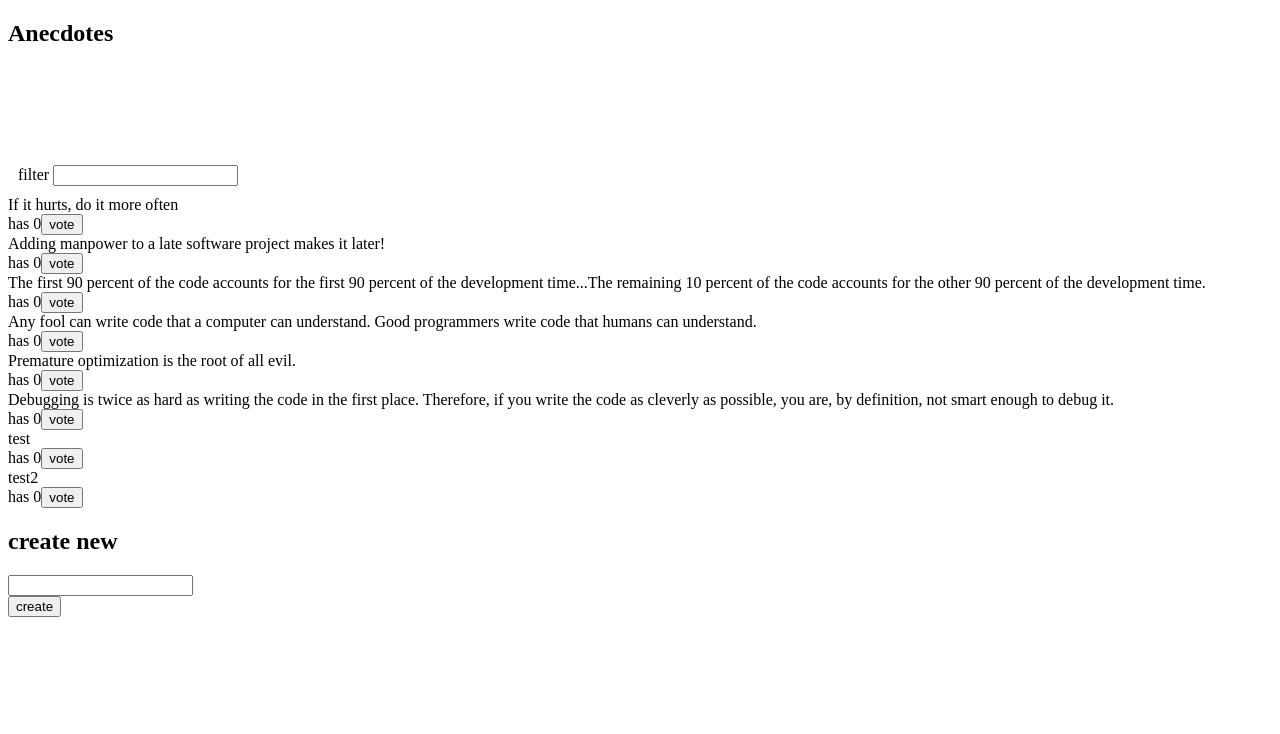
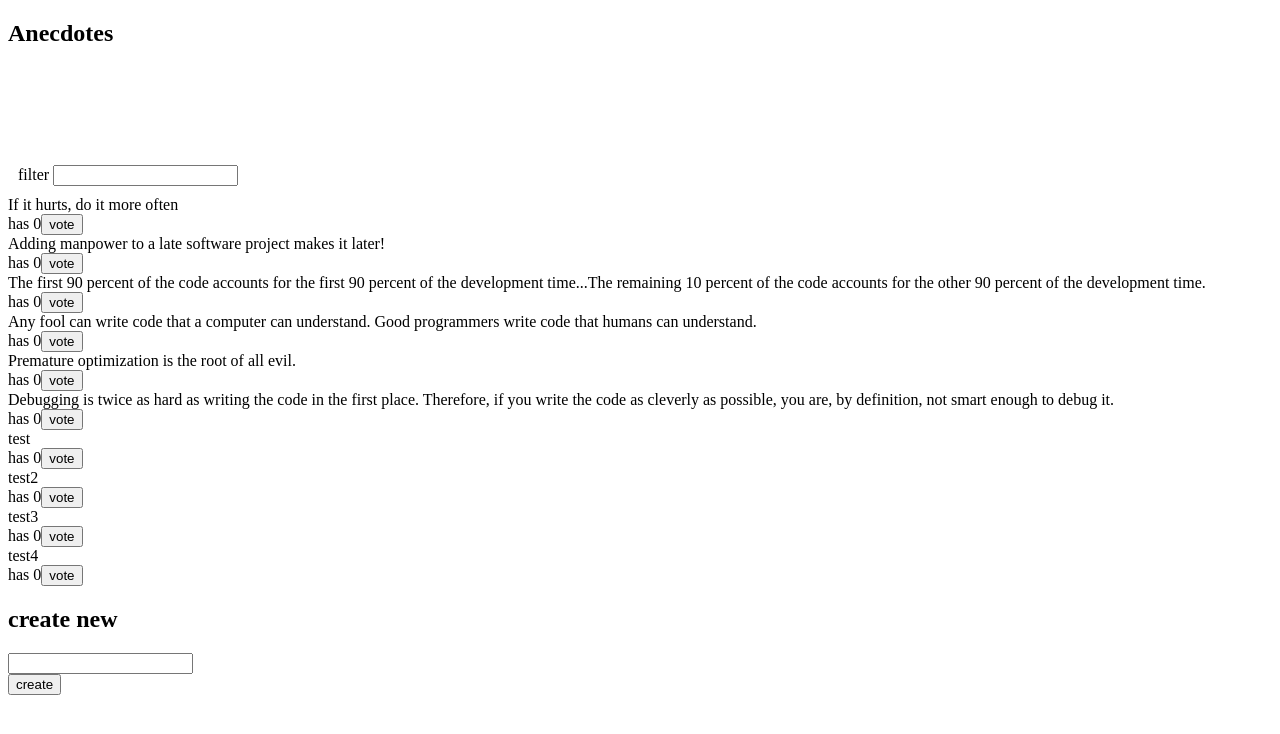
Before and after one commit to gchib00/anecdotes-redux, a React (Create React App) app: page / in a window 1280 px wide. Shown: the top 734 px of the page. Built offline with nearby package versions, Linux system fonts and the light colour scheme; data requests are answered from the project's data file.

Commit message:
completed 6.16

```diff
--- a/db.json
+++ b/db.json
@@ -39,6 +39,16 @@
       "content": "test2",
       "id": "36355",
       "votes": 0
+    },
+    {
+      "content": "test3",
+      "id": "20341",
+      "votes": 0
+    },
+    {
+      "content": "test4",
+      "id": "21080",
+      "votes": 0
     }
   ]
 }
--- a/src/components/AnecdoteForm.js
+++ b/src/components/AnecdoteForm.js
@@ -1,22 +1,14 @@
 import React from 'react'
 import { useDispatch } from 'react-redux'
 import { addAnecdote } from '../reducers/anecdoteReducer'
-import anecdoteService from '../services/anecdotes'
 
 const  AnecdoteForm = () => {
   const dispatch = useDispatch()
-  const getId = () => (100000 * Math.random()).toFixed(0)
   const createAnecdote = async (event) => {
     event.preventDefault()
     const content = event.target.content.value
     event.target.content.value = ''
-    const newObj = {
-      content: content,
-      id: getId(),
-      votes: 0
-    }
-    await anecdoteService.addAnecdote(newObj)
-    dispatch(addAnecdote(newObj))
+    dispatch(addAnecdote(content))
   }
   return (
     <div>
--- a/src/reducers/anecdoteReducer.js
+++ b/src/reducers/anecdoteReducer.js
@@ -18,8 +18,17 @@ const anecdoteReducer = (state = [], action) => {
 export const addVote = (id) => {
   return{type: 'ADD_VOTE',id: id}
 }
-export const addAnecdote = (data) => {
-  return({type: 'ADD_ANECDOTE', data})
+export const addAnecdote = (content) => {
+  const getId = () => (100000 * Math.random()).toFixed(0)
+  const newObj = {
+    content: content,
+    id: getId(),
+    votes: 0
+  }
+  return async dispatch => {
+    await anecdoteService.addAnecdote(newObj)
+    dispatch({type: 'ADD_ANECDOTE', data: newObj})
+  }
 }
 export const initializeAnecdotes = () => {
   return async dispatch => {
```
